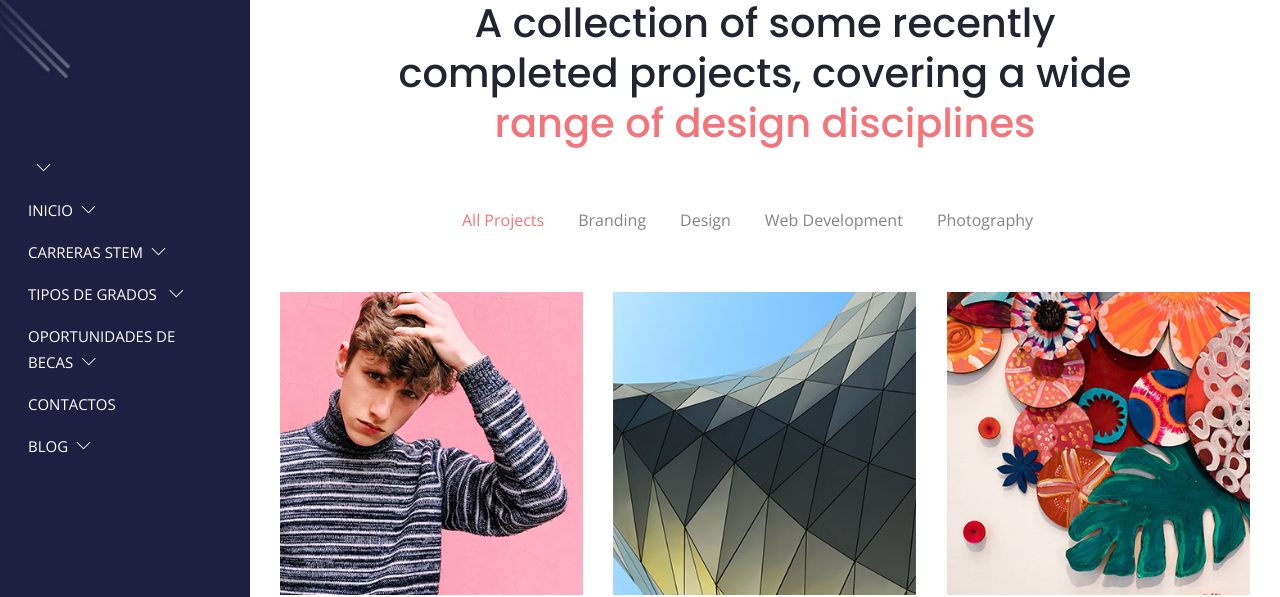
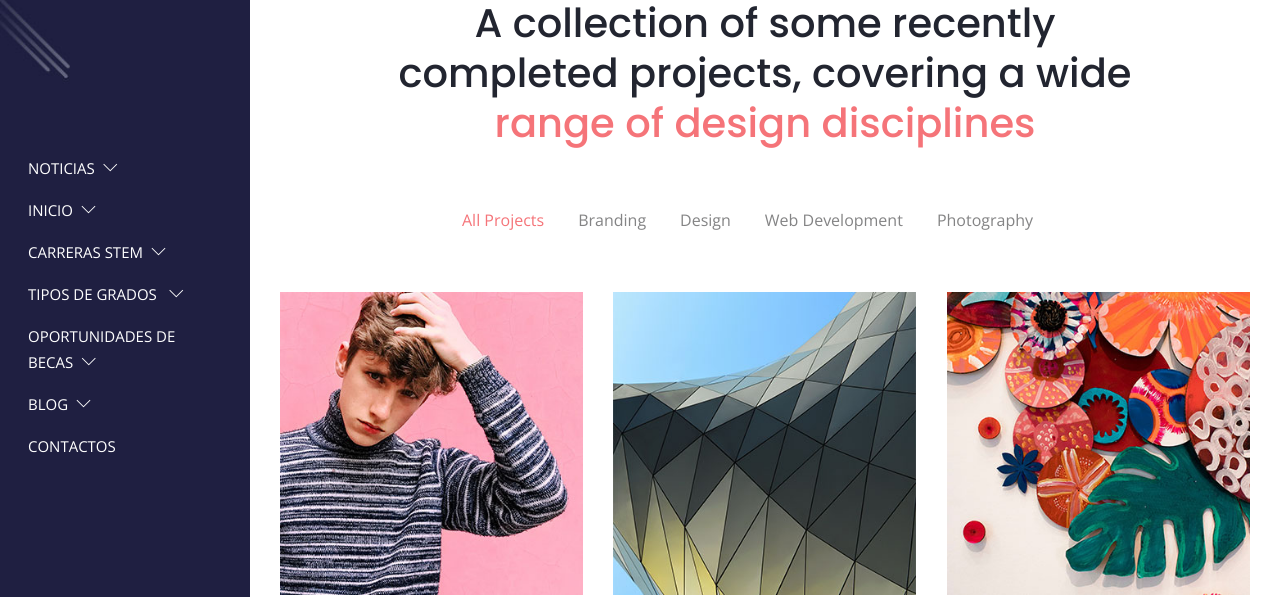
Before and after one commit to estaennosotraspiloto/estaennosotraspiloto, a Jekyll site: the page built from index-3.html, in a window 1280 px wide. Shown: the part 164-761 px from the top of the page. Built offline with Jekyll 4.4.1, drawn with Linux system fonts in a browser that asks for light colours.

Commit message:
Update from Forestry.io estaennosotraspiloto updated _data/navigation.yml

```diff
--- a/_data/navigation.yml
+++ b/_data/navigation.yml
@@ -1,6 +1,6 @@
 ---
 main:
-- name: ''
+- name: Noticias
   url: ''
   submenu: ''
 - name: Inicio
@@ -37,11 +37,11 @@ main:
     url: "/portfolio-2"
   - name: "404"
     url: "/404"
-- name: Contactos
-  url: "/contact"
 - name: Blog
   url: ''
   submenu: ''
+- name: Contactos
+  url: "/contact"
 footer:
 - name: Services
   url: "/services"
```
